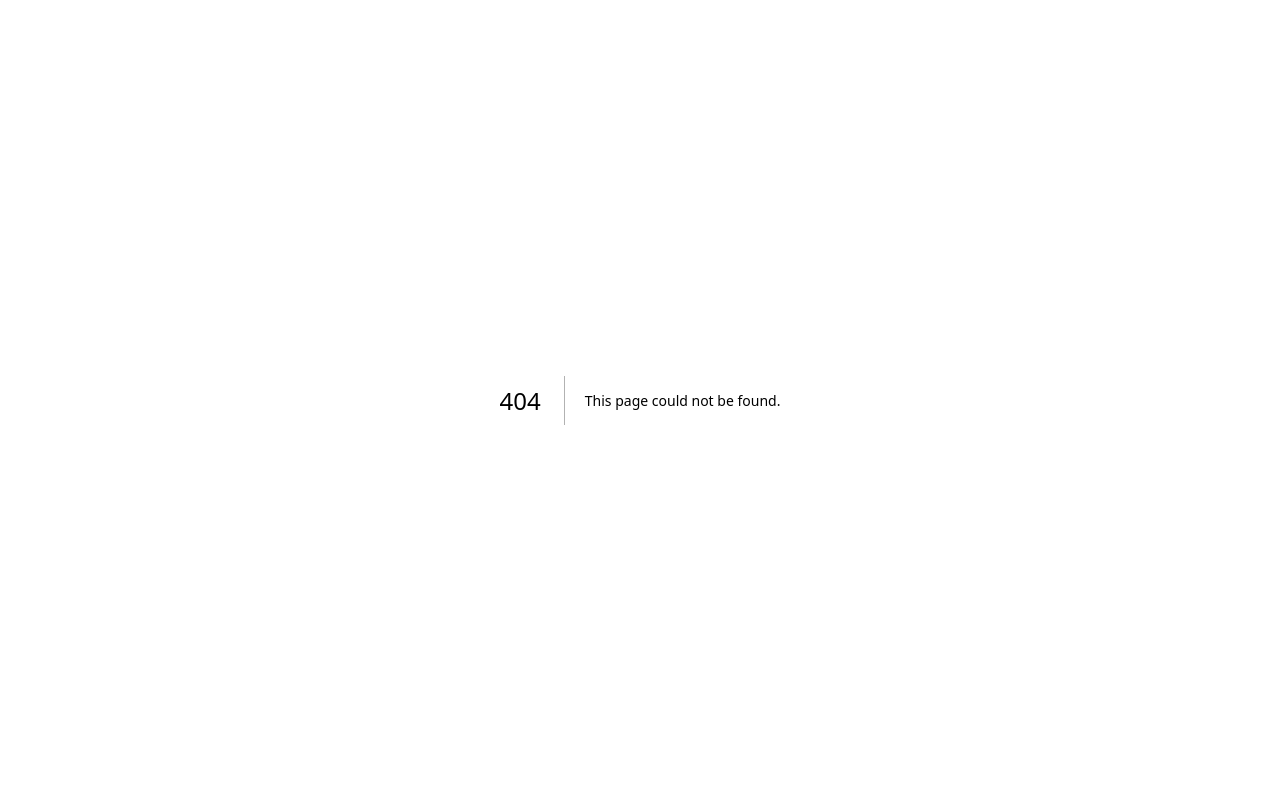
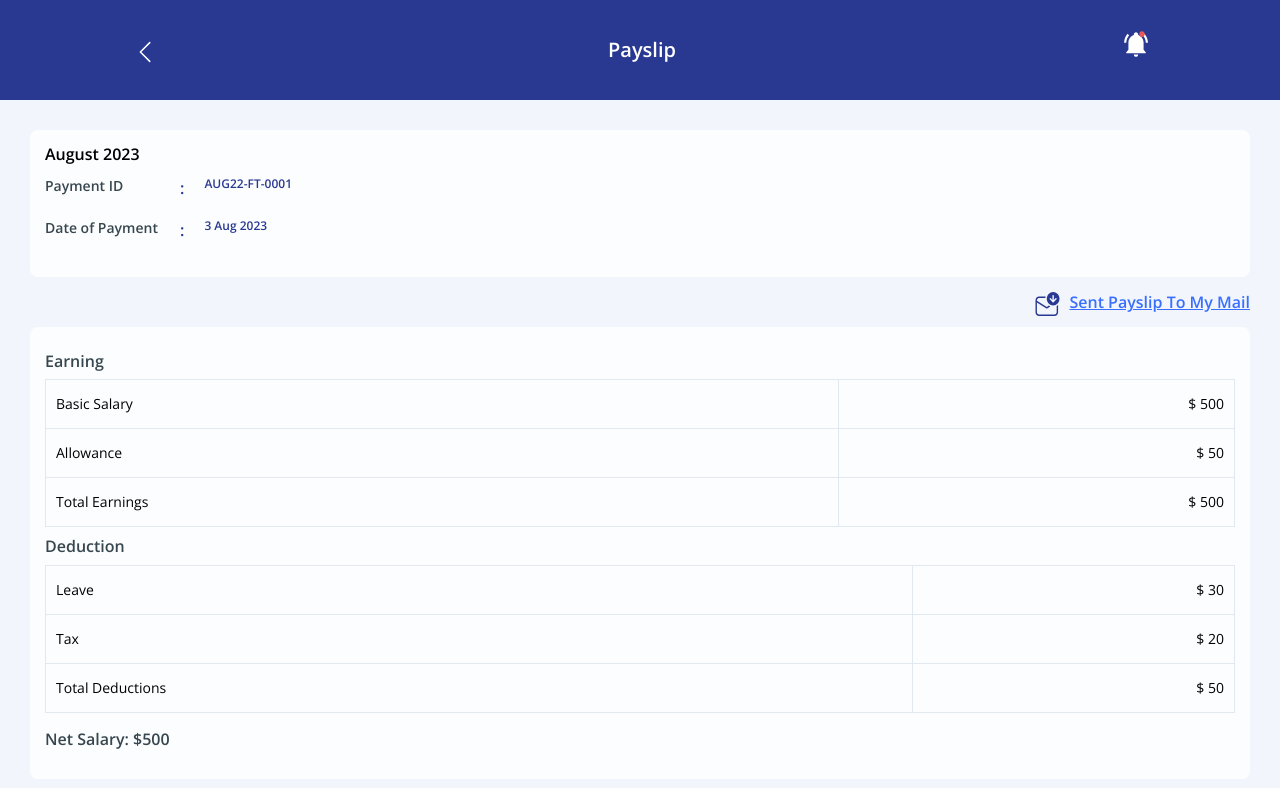
Before and after one commit to nexbe/saint7, a Next.js app: page /payslip/1 in a window 1280 px wide. Before the commit this address had no page. Shown: the top 788 px of the page. Built offline with nearby package versions, Linux system fonts and the light colour scheme.

Commit message:
payslip details-ui

```diff
--- a/components/payslip/history/History.js
+++ b/components/payslip/history/History.js
@@ -21,7 +21,7 @@ const styles = {
     display: flex;
     flex-direction: column;
     gap: 9px;
-    max-height: 70vh;
+    max-height: 68vh;
     overflow-y: scroll;
 
     @media (min-width: 440px) {
--- a/components/payslip/payment/Payment.js
+++ b/components/payslip/payment/Payment.js
@@ -56,7 +56,7 @@ const Payment = () => {
             )}
             {!selectedImage && (
               <label css={styles.browseBtn}>
-                Browse Files
+                Browse Picture
                 <input
                   type="file"
                   accept="image/*"
--- /dev/null
+++ b/pages/payslip/[id]/index.js
@@ -0,0 +1,172 @@
+/** @jsxImportSource @emotion/react */
+import React from "react";
+import { css } from "@emotion/react";
+import Layout from "../../../components/layout/Layout";
+import HeaderNoti from "../../../components/layout/HeaderNoti";
+import EmailIcon from "../../../public/icons/emailIcon";
+
+const index = () => {
+  return (
+    <Layout>
+      <HeaderNoti title={"Payslip"} href={"/payslip"} />
+      <div css={styles.wrapper}>
+        <div css={styles.card}>
+          <h3 css={styles.title}>August 2023</h3>
+          <ul css={styles.info}>
+            <li>
+              <span>Payment ID </span>: <b>AUG22-FT-0001</b>
+            </li>
+            <li>
+              <span>Date of Payment </span>: <b>3 Aug 2023</b>
+            </li>
+          </ul>
+        </div>
+        <div css={styles.emailContainer}>
+          <EmailIcon />
+          <span>Sent Payslip To My Mail</span>
+        </div>
+        <div css={styles.card}>
+          <div>
+            <h3 css={styles.tableTitle}>Earning</h3>
+            <table css={styles.table}>
+              <tr>
+                <td className="label">Basic Salary</td>
+                <td className="value">$ 500</td>
+              </tr>
+              <tr>
+                <td className="label">Allowance</td>
+                <td className="value">$ 50</td>
+              </tr>
+              <tr>
+                <td className="label">Total Earnings</td>
+                <td className="value">$ 500</td>
+              </tr>
+            </table>
+          </div>
+          <div>
+            <h3 css={styles.tableTitle}>Deduction</h3>
+            <table css={styles.table}>
+              <tr>
+                <td className="label">Leave</td>
+                <td className="value">$ 30</td>
+              </tr>
+              <tr>
+                <td className="label">Tax</td>
+                <td className="value">$ 20</td>
+              </tr>
+              <tr>
+                <td className="label">Total Deductions</td>
+                <td className="value">$ 50</td>
+              </tr>
+            </table>
+          </div>
+          <div>
+            <span>Net Salary: $500</span>
+          </div>
+        </div>
+      </div>
+    </Layout>
+  );
+};
+
+export default index;
+
+const styles = {
+  wrapper: css`
+    display: flex;
+    margin: 20px;
+    flex-direction: column;
+    gap: 9px;
+
+    @media (min-width: 440px) {
+      margin: 30px;
+    }
+  `,
+  card: css`
+    border-radius: 8px;
+    background: rgba(255, 255, 255, 0.8);
+    padding: 15px;
+
+    div {
+      margin-top: 10px;
+      margin-bottom: 9px;
+    }
+
+    span {
+      font-size: 16px;
+      font-weight: 700;
+      color: #37474f;
+    }
+  `,
+  title: css`
+    font-weight: 700;
+    color: #000;
+    font-size: 16px;
+  `,
+  tableTitle: css`
+    font-weight: 700;
+    color: #37474f;
+    font-size: 16px;
+  `,
+  info: css`
+    display: flex;
+    flex-direction: column;
+    gap: 10px;
+    margin-top: 5px;
+    padding-left: 0rem;
+
+    li {
+      font-weight: 600;
+      display: flex;
+    }
+    b {
+      text-align: left;
+      padding-left: 20px;
+      font-size: 12px;
+    }
+    span {
+      min-width: 125px;
+      text-align: left;
+      font-size: 14px;
+      margin-right: 10px;
+      display: inline-block;
+    }
+  `,
+  emailContainer: css`
+    margin-left: auto;
+    span {
+      color: var(--blue);
+      font-size: 16px;
+      font-weight: 600;
+      margin-left: 9px;
+      cursor: pointer;
+      text-decoration: underline;
+    }
+  `,
+  table: css`
+    border: 1px solid #e2e8f0;
+    border-radius: 10px;
+    padding: 20px;
+    width: 100%;
+    color: #000;
+    font-size: 14px;
+    font-weight: 400;
+
+    tr {
+      border-radius: 10px;
+      border: 1px solid #e2e8f0;
+    }
+
+    td {
+      border: 1px solid #e2e8f0;
+      padding: 10px;
+    }
+    .label {
+      text-align: left;
+    }
+
+    .value {
+      text-align: right;
+    }
+  `,
+};
--- /dev/null
+++ b/public/icons/emailIcon.js
@@ -0,0 +1,20 @@
+import React from "react";
+
+function Icon() {
+  return (
+    <svg
+      xmlns="http://www.w3.org/2000/svg"
+      width="25"
+      height="24"
+      fill="none"
+      viewBox="0 0 25 24"
+    >
+      <path
+        fill="#293991"
+        d="M21.677 20.25V14.1a7.749 7.749 0 001.411-.986v7.136c0 .995-.372 1.948-1.034 2.652A3.427 3.427 0 0119.56 24H4.029a3.427 3.427 0 01-2.495-1.098A3.872 3.872 0 01.5 20.25v-12c0-.995.372-1.948 1.034-2.652A3.427 3.427 0 014.029 4.5h6.646c-.131.49-.219.992-.262 1.5H4.03c-.561 0-1.1.237-1.497.659-.397.422-.62.994-.62 1.591v.453l9.882 6.177 2.034-1.272c.46.325.952.601 1.473.82l-3.148 1.968a.677.677 0 01-.602.057l-.116-.056-9.523-5.952v9.805c0 .597.223 1.169.62 1.591.397.422.936.659 1.497.659h15.53c.561 0 1.1-.237 1.497-.659.397-.422.62-.994.62-1.591zm-3.53-6.75c-1.685 0-3.3-.711-4.492-1.977-1.192-1.266-1.86-2.983-1.86-4.773 0-1.79.668-3.507 1.86-4.773C14.846.711 16.462 0 18.147 0s3.3.711 4.492 1.977C23.831 3.243 24.5 4.96 24.5 6.75c0 1.79-.67 3.507-1.86 4.773-1.192 1.266-2.808 1.977-4.493 1.977zm-3.323-6.219l2.823 3 .005.003c.13.138.307.215.49.216h.01c.185 0 .362-.08.493-.219l2.824-3a.791.791 0 000-1.061.704.704 0 00-.228-.163.67.67 0 00-.77.162l-1.618 1.72V3.75a.774.774 0 00-.207-.53.685.685 0 00-.499-.22.686.686 0 00-.5.22.774.774 0 00-.206.53v4.19l-1.618-1.721a.686.686 0 00-.5-.22.686.686 0 00-.5.22.775.775 0 00-.206.531c0 .2.074.39.207.531z"
+      ></path>
+    </svg>
+  );
+}
+
+export default Icon;
```
Also changed, not shown: components/payslip/history/Card.js (+12 -10 lines).
